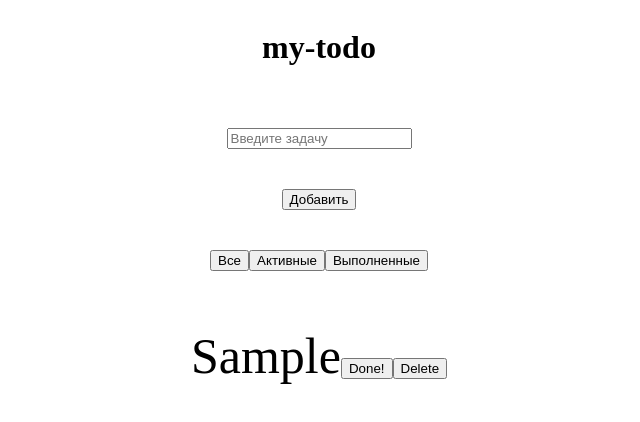
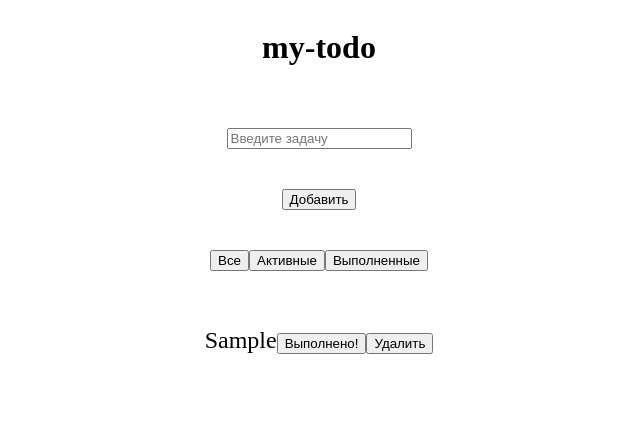
Before and after one commit to springdale95/my-todo, a React (Vite) app: page / in a window 1280 px wide. Both pictures are taken after typing "Sample" into the empty fields and a click on the button "Добавить". Shown: the top 422 px of the page, without its empty margins (321-961 px from the left). Built offline with nearby package versions, Linux system fonts and the light colour scheme.

Commit message:
Buttons in components

```diff
--- a/src/components/TaskInput/TaskInput.tsx
+++ b/src/components/TaskInput/TaskInput.tsx
@@ -22,6 +22,7 @@ const TaskInput = ({ tasks, setTasks }:ITasksInput ) => {
         if (inputValue.trim() === "") {
             alert("Введите Вашу задачу")
         }
+
         else {
             setTasks([...tasks, { id: v4(), text: inputValue, status: false }]);
             setInputValue("");
--- a/src/components/TaskItem/TaskItem.css
+++ b/src/components/TaskItem/TaskItem.css
@@ -3,5 +3,5 @@
 }
 
 .task-item {
-    font-size: 50px;
+    font-size: 24px;
 }
--- a/src/components/TaskItem/TaskItem.tsx
+++ b/src/components/TaskItem/TaskItem.tsx
@@ -1,39 +1,28 @@
 import { useState } from "react";
 import "./TaskItem.css"
-
-const TaskItem = ({ task, tasks, setTasks }) => {
-
-    const [, setStatus] = useState(task.status);
+import TaskItemStatusButton from "../TaskItemStatusButton/TaskItemStatusButton.tsx";
+import {ITask} from "../../types/types.ts";
+import TaskItemDeleteButton from "../TaskItemDeleteButton/TaskItemDeleteButton.tsx";
 
 
-    const changeStatusButton = () => {
-        setStatus(task.status = !task.status);
-        console.log(tasks)
+interface ITaskItem {
+    task: ITask;
+    tasks: ITask[];
+    setTasks: (tasks: ITask[]) => void;
+}
 
-    }
+const TaskItem = ({ task, tasks, setTasks }:ITaskItem) => {
 
-    const deleteTaskButton = () => {
-        setTasks(tasks.filter((el) => el.id !== task.id));
-        tasks.splice(tasks.indexOf(task), 1);
-        console.log(tasks)
-    }
+    const [status, setStatus] = useState(task.status);
 
     return (
 
         <li
-            className={`task-item ${(task.status === true) ? "done" : ""}`}
+            className={`task-item ${(status) ? "done" : ""}`}
         >
             {task.text}
-            <button
-                onClick={changeStatusButton}
-            >
-                Done!
-            </button>
-            <button
-                onClick={deleteTaskButton}
-            >
-                Delete
-            </button>
+            <TaskItemStatusButton task={task} setStatus={setStatus} />
+            <TaskItemDeleteButton task={task} tasks={tasks} setTasks={setTasks} />
         </li>
     );
 };
--- /dev/null
+++ b/src/components/TaskItemDeleteButton/TaskItemDeleteButton.tsx
@@ -0,0 +1,26 @@
+import {ITask} from "../../types/types.ts";
+
+interface ITaskItemDeleteButton {
+    task: ITask;
+    tasks: ITask[];
+    setTasks: (task: ITask[]) => void;
+}
+
+const TaskItemDeleteButton = ( {task, tasks, setTasks}:ITaskItemDeleteButton ) => {
+
+    const deleteTask = () => {
+        setTasks(tasks.filter((el) => el.id !== task.id));
+        tasks.splice(tasks.indexOf(task), 1);
+        console.log(tasks)
+    }
+
+    return (
+        <button
+        onClick={deleteTask}
+        >
+            Удалить
+        </button>
+    );
+};
+
+export default TaskItemDeleteButton;
--- /dev/null
+++ b/src/components/TaskItemStatusButton/TaskItemStatusButton.tsx
@@ -0,0 +1,23 @@
+import {ITask} from "../../types/types.ts";
+
+interface ITaskItemStatusButton {
+    task: ITask;
+    setStatus: (status: boolean) => void;
+}
+
+const TaskItemStatusButton = ({ task, setStatus }:ITaskItemStatusButton) => {
+
+    const changeStatus = () => {
+        setStatus(task.status = !task.status);
+    }
+
+    return (
+        <button
+            onClick={changeStatus}
+        >
+            Выполнено!
+        </button>
+    );
+};
+
+export default TaskItemStatusButton;
```
Also changed, not shown: src/App.tsx (+8 -4 lines), src/components/TaskList/TaskList.tsx (+13 -2 lines), src/components/TaskItemDeleteButton/TaskItemDeleteButton.css (added), src/components/TaskItemStatusButton/TaskItemStatusButton.css (added), src/types/types.ts (line endings or trailing spaces).
